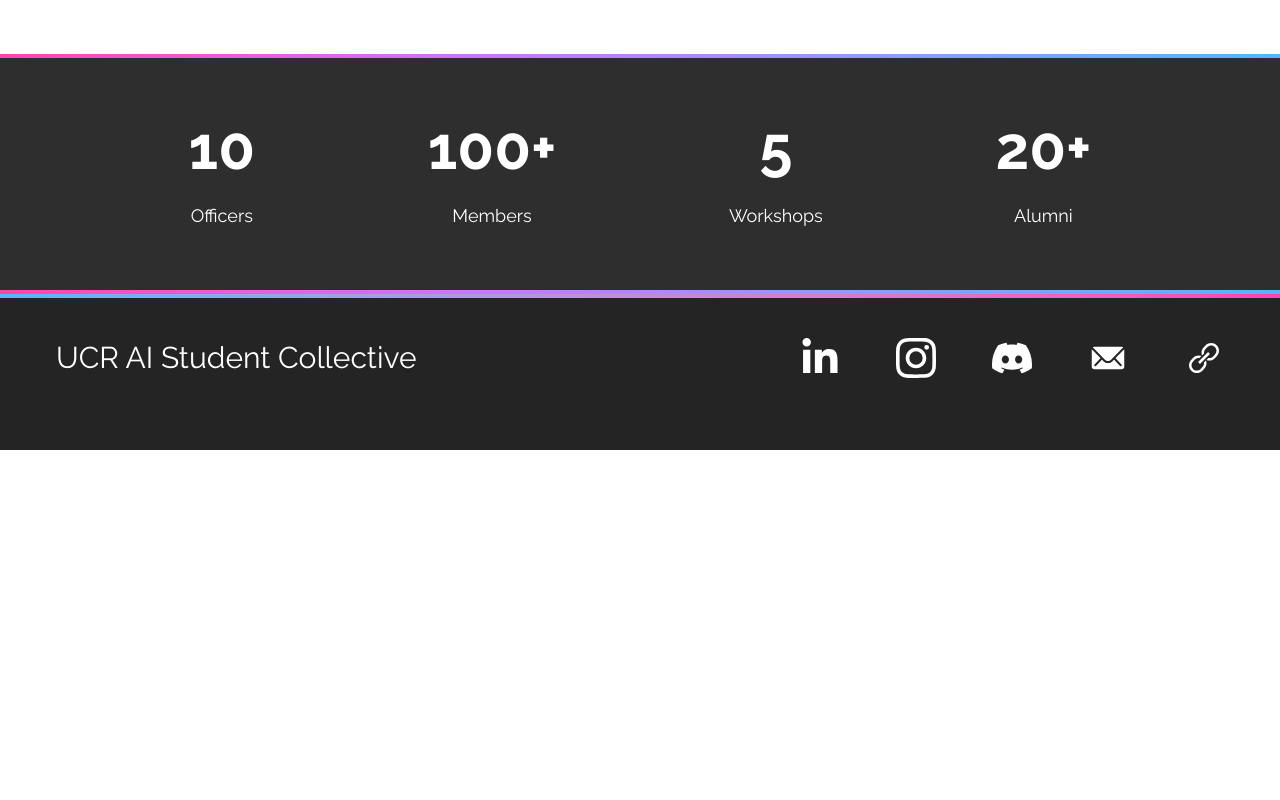
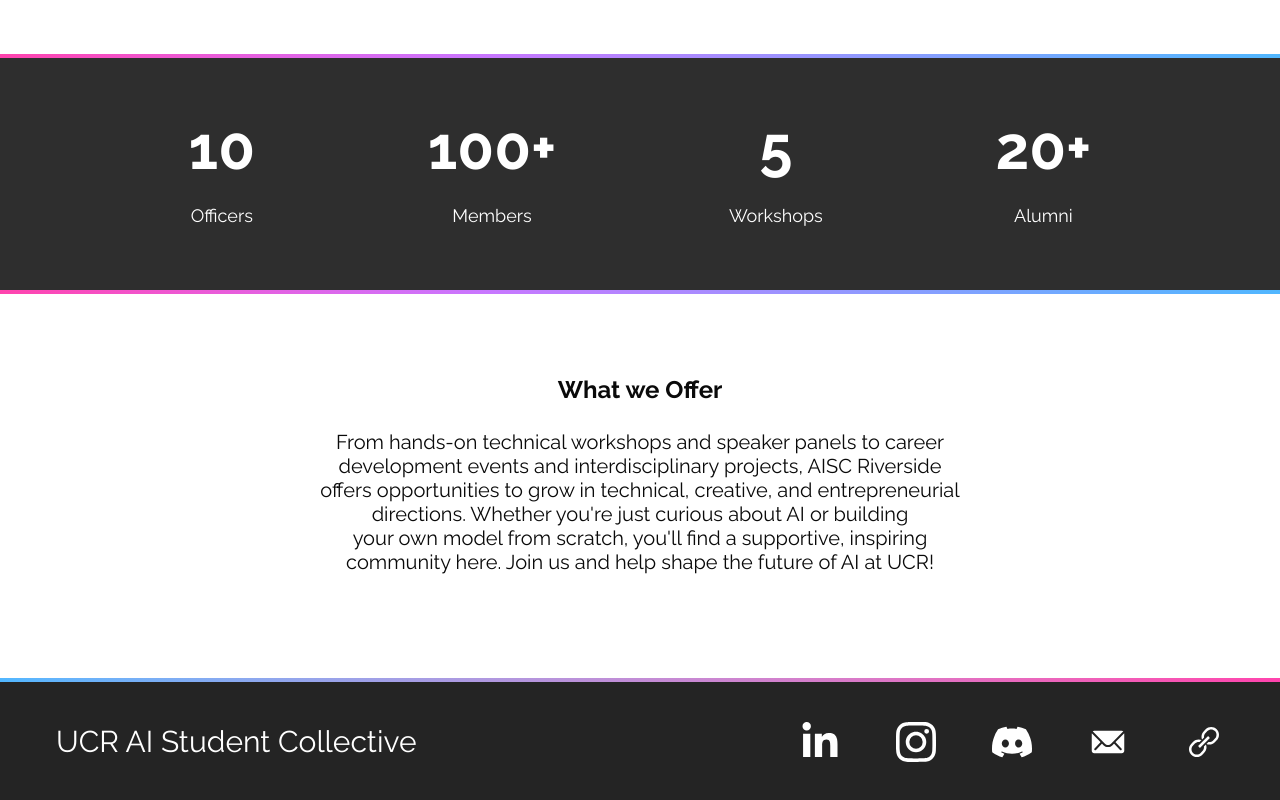
Before and after one commit to acm-ucr/aisc, a Next.js app: page / in a window 1280 px wide. Shown: the part 1042-1842 px from the top of the page. Before the commit the page ends 1492 px from the top, so only its background shows below. Built offline with nearby package versions, Linux system fonts and the light colour scheme.

Commit message:
added WhatweOffer to page

```diff
--- a/src/app/page.tsx
+++ b/src/app/page.tsx
@@ -1,6 +1,7 @@
 import Landing from "@/components/home/Landing";
 import Description from "@/components/home/Description";
 import StatisticsBar from "@/components/home/StatisticsBar";
+import WhatweOffer from "@/components/home/WhatWeOffer";
 
 const Home = () => {
   return (
@@ -8,6 +9,7 @@
       <Landing />
       <Description />
       <StatisticsBar />
+      <WhatweOffer />
     </>
   );
 };
```
